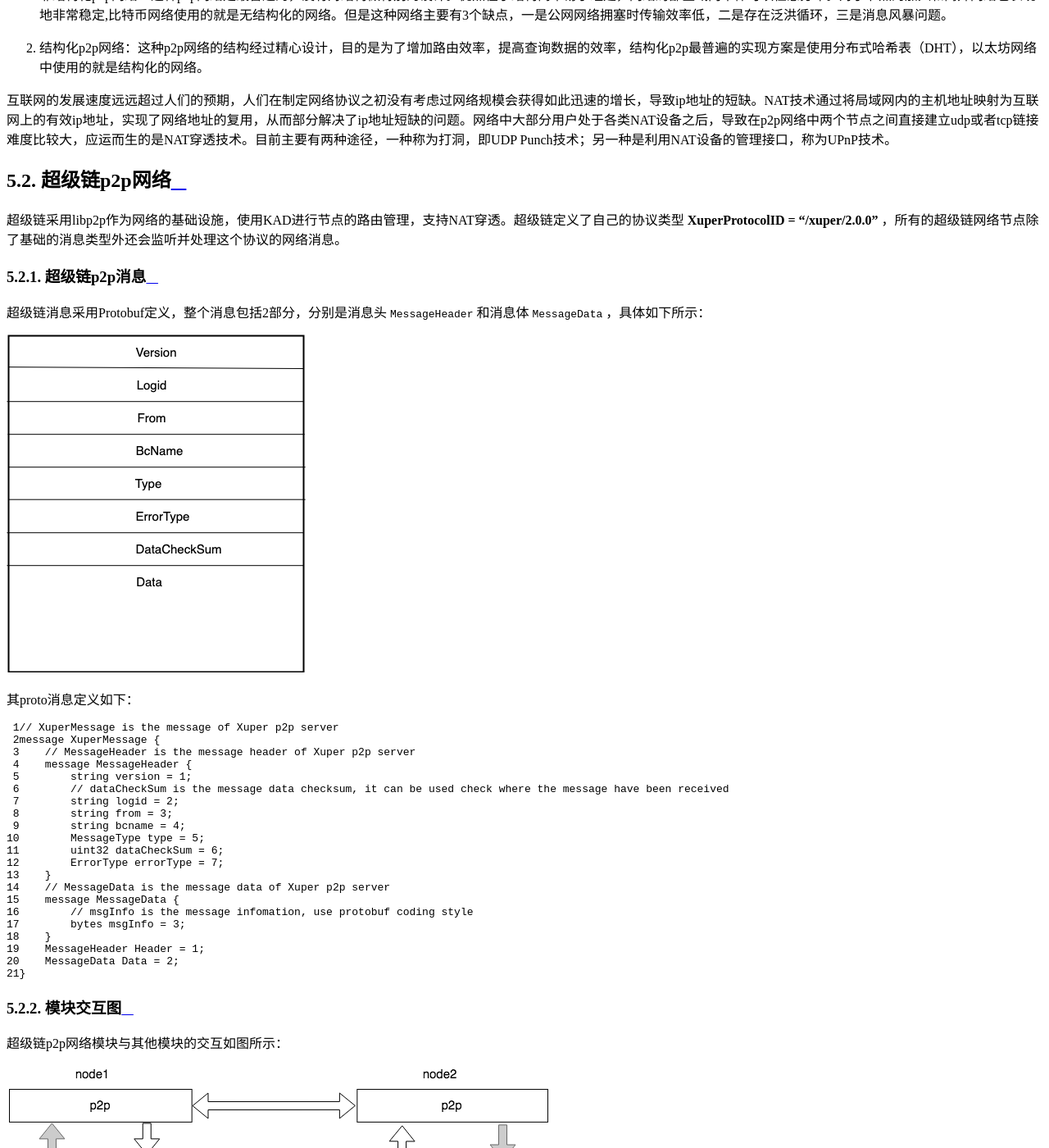
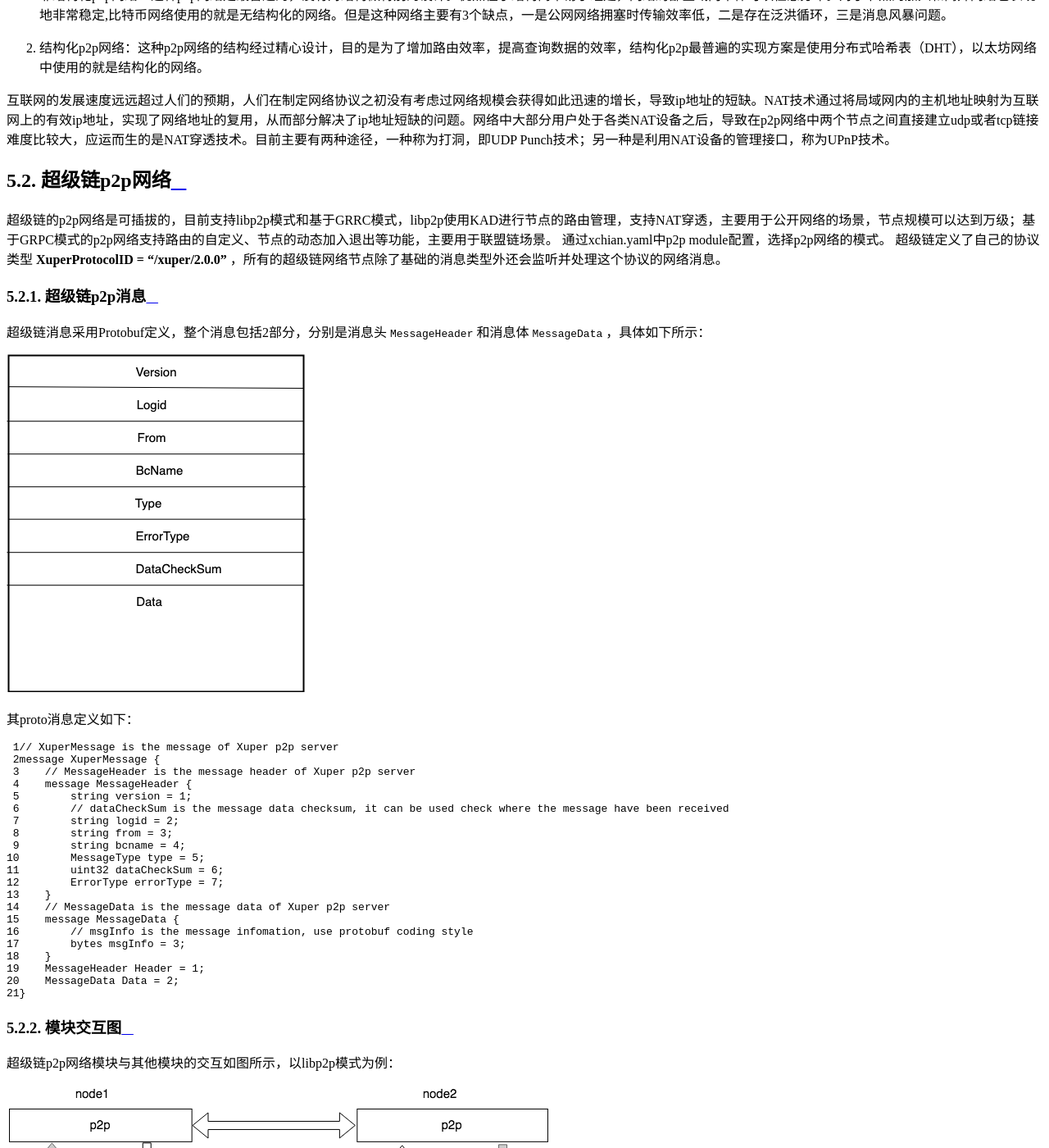
Before and after one commit to xuperchain/docs, a Sphinx documentation site: the page built from source/design_documents/p2p.rst, in a window 1280 px wide and 1400 px high, scrolled down 2087 px. Shown: the whole window at 82% size. Built offline with Sphinx 7.4.7 and the Read the Docs theme 2.0.0, drawn with Linux system fonts in a browser that asks for light colours; comment, search, counter and statistics services are not loaded.

Commit message:
add p2p doc

```diff
--- a/source/design_documents/p2p.rst
+++ b/source/design_documents/p2p.rst
@@ -15,7 +15,9 @@ p2p网络概述
 超级链p2p网络
 -------------
 
-超级链采用libp2p作为网络的基础设施，使用KAD进行节点的路由管理，支持NAT穿透。超级链定义了自己的协议类型 **XuperProtocolID = "/xuper/2.0.0"** ，所有的超级链网络节点除了基础的消息类型外还会监听并处理这个协议的网络消息。
+超级链的p2p网络是可插拔的，目前支持libp2p模式和基于GRRC模式，libp2p使用KAD进行节点的路由管理，支持NAT穿透，主要用于公开网络的场景，节点规模可以达到万级；基于GRPC模式的p2p网络支持路由的自定义、节点的动态加入退出等功能，主要用于联盟链场景。
+通过xchian.yaml中p2p module配置，选择p2p网络的模式。
+超级链定义了自己的协议类型 **XuperProtocolID = "/xuper/2.0.0"** ，所有的超级链网络节点除了基础的消息类型外还会监听并处理这个协议的网络消息。
 
 超级链p2p消息
 ^^^^^^^^^^^^^
@@ -55,7 +57,7 @@ p2p网络概述
 模块交互图
 ^^^^^^^^^^
 
-超级链p2p网络模块与其他模块的交互如图所示：
+超级链p2p网络模块与其他模块的交互如图所示，以libp2p模式为例：
 
 .. image:: ../images/p2p-relation.png
     :align: center
```
